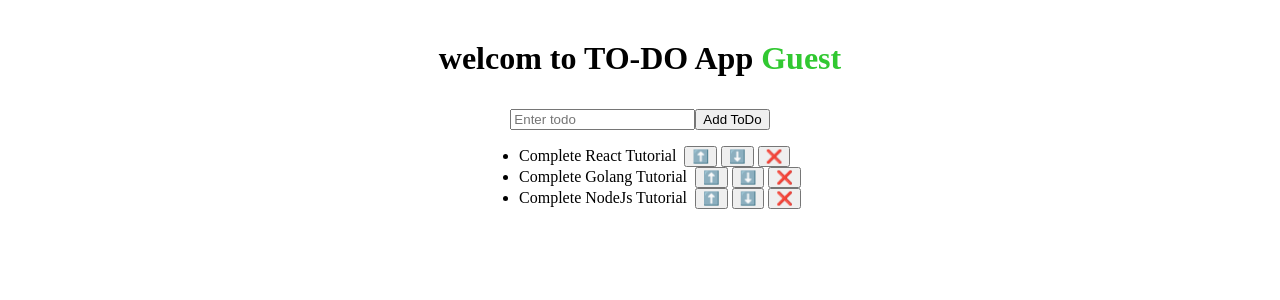
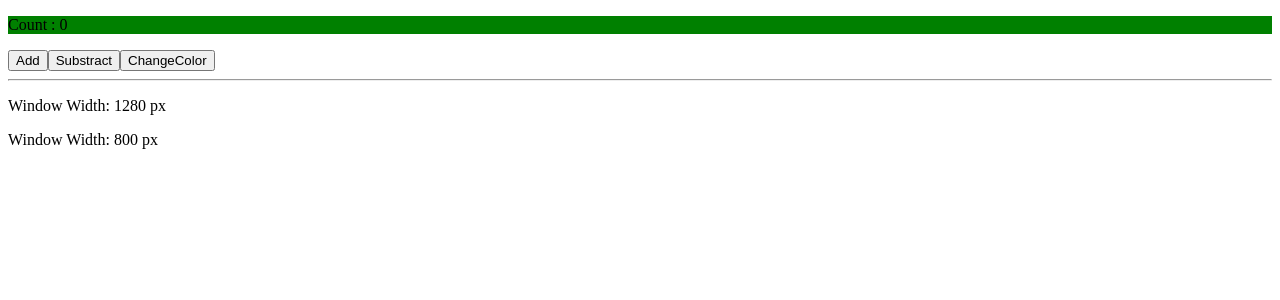
Before and after one commit to rijalsujan09/react-bc, a React (Vite) app in the folder my-react-app/: page / in a window 1280 px wide. Shown: the top 300 px of the page. Built offline with nearby package versions, Linux system fonts and the light colour scheme.

Commit message:
react useeffect()

```diff
--- a/my-react-app/src/App.jsx
+++ b/my-react-app/src/App.jsx
@@ -12,6 +12,7 @@ import UpdateObjectState from "./UpdateObjectState.jsx";
 import UpdateArrayState from "./UpdateArrayState.jsx";
 import MyCars from "./MyCars.jsx";
 import ToDoApp from "./ToDoApp.jsx";
+import UseEffectDemo from "./UseEffectDemo.jsx";
 
 function App() {
   const fruits = [
@@ -54,21 +55,23 @@ function App() {
       )}
       <List /> */}
 
-      {/* <Button /> */}
-      {/* <ProfilePicture /> */}
-      {/* <MyComponent /> */}
+      {/* <Button />
+      <ProfilePicture />
+      <MyComponent />
 
-      {/* <Counter /> */}
+      <Counter />
 
-      {/* <MyComp /> */}
+      <MyComp />
 
-      {/* <ColorPicker /> */}
+      <ColorPicker />
 
-      {/* <UpdateObjectState /> */}
-      {/* <UpdateArrayState />
+      <UpdateObjectState />
+      <UpdateArrayState />
       <hr />
-      <MyCars /> */}
-      <ToDoApp></ToDoApp>
+      <MyCars />
+      <ToDoApp></ToDoApp> */}
+
+      <UseEffectDemo></UseEffectDemo>
     </>
   );
 }
--- /dev/null
+++ b/my-react-app/src/UseEffectDemo.jsx
@@ -0,0 +1,46 @@
+import React, { useEffect, useState } from "react";
+
+function UseEffectDemo() {
+  const [count, setCount] = useState(0);
+  const [color, setColor] = useState("green");
+
+  useEffect(() => {
+    document.title = `Count : ${count}  & Color: ${color}`;
+  }, [count, color]);
+
+  function addCount() {
+    setCount((c) => c + 1);
+  }
+  function minusCount() {
+    setCount((c) => c - 1);
+  }
+
+  function changeColor() {
+    setColor((c) => (c !== "green" ? "green" : "red"));
+  }
+
+  const [width, setWidth] = useState(window.innerWidth);
+  const [height, setHeight] = useState(window.innerHeight);
+
+  function handelResize() {
+    setWidth(window.innerWidth);
+    setHeight(window.innerHeight);
+  }
+  useEffect(() => {
+    window.addEventListener("resize", handelResize);
+    console.log("event listner added");
+  }, [width, height]);
+
+  return (
+    <div>
+      <p style={{ background: color }}>Count : {count}</p>
+      <button onClick={addCount}>Add</button>
+      <button onClick={minusCount}>Substract</button>
+      <button onClick={changeColor}>ChangeColor</button>
+      <hr />
+      <p>Window Width: {width} px</p>
+      <p>Window Width: {height} px</p>
+    </div>
+  );
+}
+export default UseEffectDemo;
```
